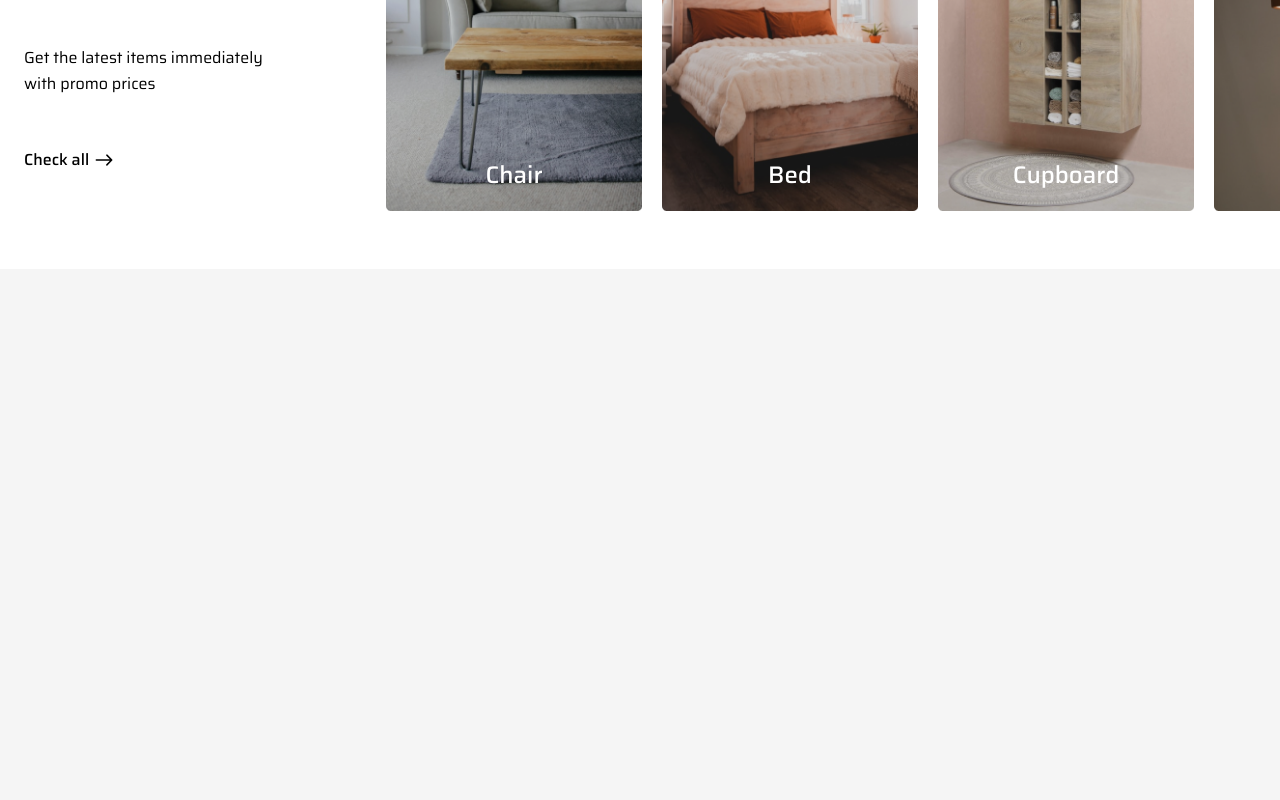
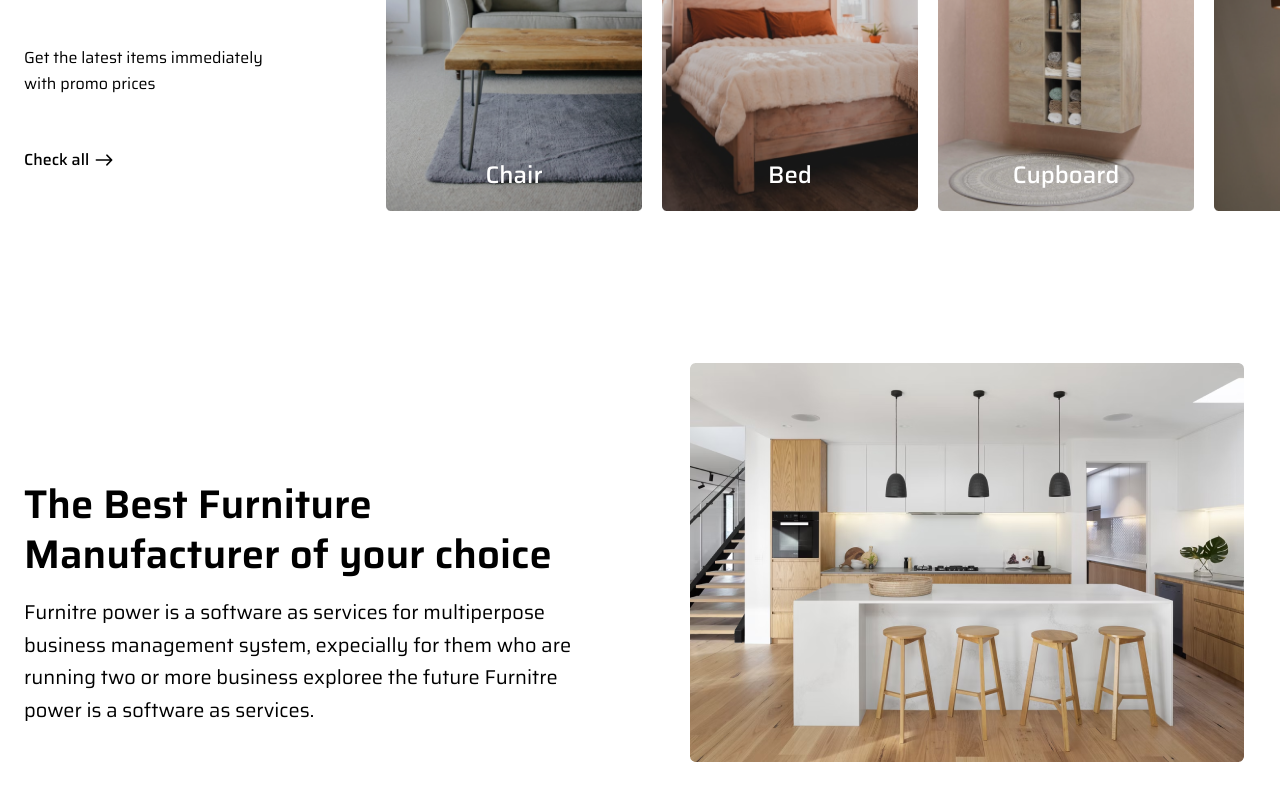
Before and after one commit to uallace-macedo/FURNITURE-WB, a React (Vite) app: page / in a window 1280 px wide. Shown: the part 1866-2666 px from the top of the page. Before the commit the page ends 2135 px from the top, so only its background shows below. Built offline with nearby package versions, Linux system fonts and the light colour scheme.

Commit message:
feat: add SecondFeature section

```diff
--- a/src/App.jsx
+++ b/src/App.jsx
@@ -1,6 +1,7 @@
 import Hero from "./components/Hero";
 import Features from "./components/Features";
 import NewItems from "./components/NewItems";
+import SecondFeatures from "./components/SecondFeatures";
 
 function App() {
   return (
@@ -8,6 +9,7 @@ function App() {
       <Hero />
       <Features />
       <NewItems />
+      <SecondFeatures />
     </div>
   )
 }
--- /dev/null
+++ b/src/components/SecondFeatures/SecondFeatures.jsx
@@ -0,0 +1,24 @@
+import { features } from '../../data';
+
+const SecondFeatures = () => {
+  const { title, subtitle, image } = features.feature2;
+  return (
+    <section className="section">
+      <div className="container mx-auto">
+        <div className='flex flex-col lg:flex-row lg:gap-x-[100px]'>
+          {/* text */}
+          <div className='flex-1 flex flex-col justify-end'>
+            <h2 className='title'>{title}</h2>
+            <p className='subtitle'>{subtitle}</p>
+          </div>
+          {/* image */}
+          <div className='flex-1'>
+            <img src={image} alt="" />
+          </div>
+        </div>
+      </div>
+    </section>
+  )
+}
+
+export default SecondFeatures;
--- /dev/null
+++ b/src/components/SecondFeatures/index.jsx
@@ -0,0 +1 @@
+export { default } from './SecondFeatures';
```
